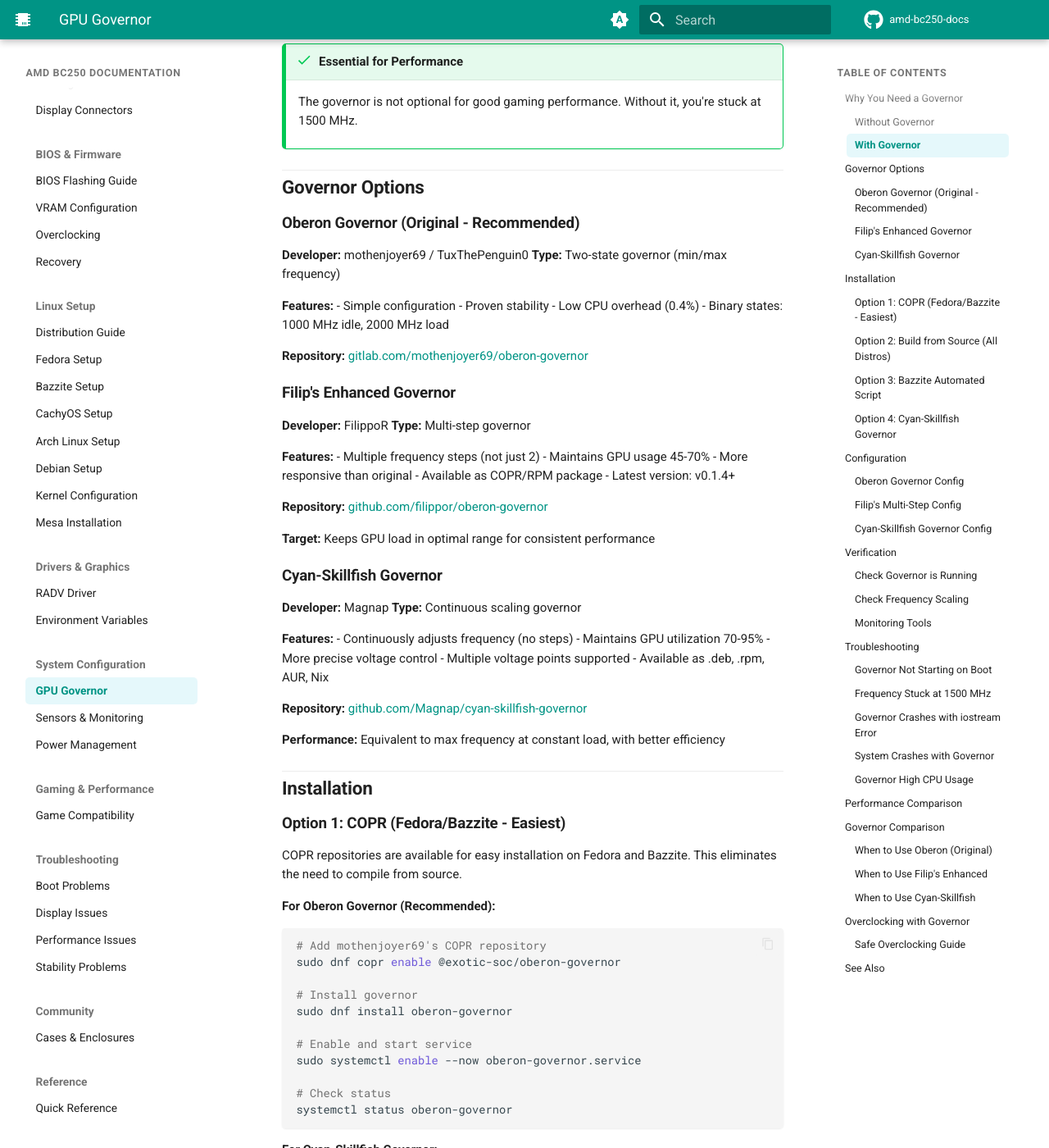
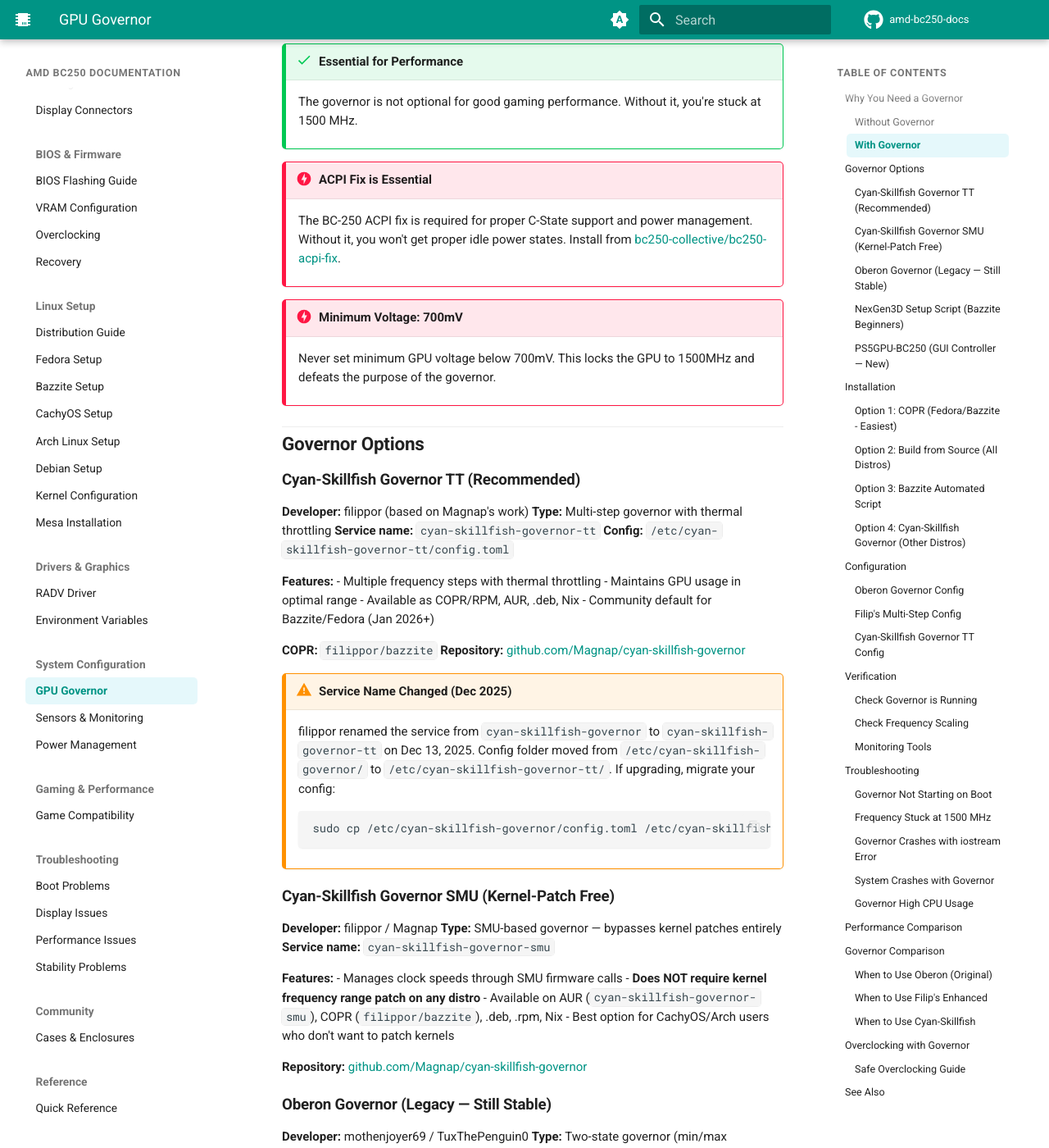
Before and after one commit to elektricM/amd-bc250-docs, an MkDocs documentation site: the page built from docs/system/governor.md, in a window 1280 px wide and 1400 px high, scrolled down 612 px. Shown: the whole window at 82% size. Built offline with MkDocs 1.6.1 and Material for MkDocs 9.7.7, drawn with Linux system fonts in a browser that asks for light colours; comment, search, counter and statistics services are not loaded; the version menu is left out; some of the changed text lies outside the part shown.

Commit message:
fix(governor): update governor landscape, service names, and add critical warnings
- Promote cyan-skillfish-governor-tt as recommended (community default since Jan 2026)
- Add cyan-skillfish-governor-smu as kernel-patch-free alternative
- Mark oberon-governor as legacy (still stable)
- Fix service name: cyan-skillfish-governor → cyan-skillfish-governor-tt
- Fix config path: /etc/cyan-skillfish-governor/ → /etc/cyan-skillfish-governor-tt/
- Add NexGen3D setup script reference
- Add critical warnings: ACPI fix essential, min voltage ≥700mV
- Add SMU governor install instructions for Fedora and Arch

````diff
--- a/docs/system/governor.md
+++ b/docs/system/governor.md
@@ -24,9 +24,52 @@
 !!!success "Essential for Performance"
     The governor is not optional for good gaming performance. Without it, you're stuck at 1500 MHz.
 
+!!!danger "ACPI Fix is Essential"
+    The BC-250 ACPI fix is required for proper C-State support and power management. Without it, you won't get proper idle power states. Install from [bc250-collective/bc250-acpi-fix](https://github.com/bc250-collective/bc250-acpi-fix).
+
+!!!danger "Minimum Voltage: 700mV"
+    Never set minimum GPU voltage below 700mV. This locks the GPU to 1500MHz and defeats the purpose of the governor.
+
 ## Governor Options
 
-### Oberon Governor (Original - Recommended)
+### Cyan-Skillfish Governor TT (Recommended)
+
+**Developer:** filippor (based on Magnap's work)
+**Type:** Multi-step governor with thermal throttling
+**Service name:** `cyan-skillfish-governor-tt`
+**Config:** `/etc/cyan-skillfish-governor-tt/config.toml`
+
+**Features:**
+- Multiple frequency steps with thermal throttling
+- Maintains GPU usage in optimal range
+- Available as COPR/RPM, AUR, .deb, Nix
+- Community default for Bazzite/Fedora (Jan 2026+)
+
+**COPR:** `filippor/bazzite`
+**Repository:** [github.com/Magnap/cyan-skillfish-governor](https://github.com/Magnap/cyan-skillfish-governor)
+
+!!!warning "Service Name Changed (Dec 2025)"
+    filippor renamed the service from `cyan-skillfish-governor` to `cyan-skillfish-governor-tt` on Dec 13, 2025. Config folder moved from `/etc/cyan-skillfish-governor/` to `/etc/cyan-skillfish-governor-tt/`. If upgrading, migrate your config:
+
+    ```bash
+    sudo cp /etc/cyan-skillfish-governor/config.toml /etc/cyan-skillfish-governor-tt/config.toml
+    ```
+
+### Cyan-Skillfish Governor SMU (Kernel-Patch Free)
+
+**Developer:** filippor / Magnap
+**Type:** SMU-based governor — bypasses kernel patches entirely
+**Service name:** `cyan-skillfish-governor-smu`
+
+**Features:**
+- Manages clock speeds through SMU firmware calls
+- **Does NOT require kernel frequency range patch on any distro**
+- Available on AUR (`cyan-skillfish-governor-smu`), COPR (`filippor/bazzite`), .deb, .rpm, Nix
+- Best option for CachyOS/Arch users who don't want to patch kernels
+
+**Repository:** [github.com/Magnap/cyan-skillfish-governor](https://github.com/Magnap/cyan-skillfish-governor)
+
+### Oberon Governor (Legacy — Still Stable)
 
 **Developer:** mothenjoyer69 / TuxThePenguin0
 **Type:** Two-state governor (min/max frequency)
@@ -37,39 +80,35 @@
 - Low CPU overhead (0.4%)
 - Binary states: 1000 MHz idle, 2000 MHz load
 
+**COPR:** `@exotic-soc/oberon-governor`
 **Repository:** [gitlab.com/mothenjoyer69/oberon-governor](https://gitlab.com/mothenjoyer69/oberon-governor)
 
-### Filip's Enhanced Governor
+### NexGen3D Setup Script (Bazzite Beginners)
 
-**Developer:** FilippoR
-**Type:** Multi-step governor
+**Repository:** [github.com/NexGen-3D-Printing/SteamMachine](https://github.com/NexGen-3D-Printing/SteamMachine)
+
+Installs cyan-skillfish-governor-tt + zram + CPU mitigations. De facto standard for Bazzite beginners.
+
+### PS5GPU-BC250 (GUI Controller — New)
+
+**Developer:** ZEROAESQUERDA
+**Type:** GUI-based GPU controller with automatic and manual modes
 
 **Features:**
-- Multiple frequency steps (not just 2)
-- Maintains GPU usage 45-70%
-- More responsive than original
-- Available as COPR/RPM package
-- Latest version: v0.1.4+
+- Visual Qt-based interface (works on KDE, GNOME)
+- Adjust min/max GPU frequency and voltage
+- Set operating temperature limits
+- Automatic clock control in 4 boost stages based on load and temperature
+- Manual frequency and voltage control mode
+- No kernel patches or config file editing required
+- Works like MSI Afterburner / Adrenalin on Windows
 
-**Repository:** [github.com/filippor/oberon-governor](https://github.com/filippor/oberon-governor)
+**Repository:** [github.com/ZEROAESQUERDA/PS5GPU-BC250](https://github.com/ZEROAESQUERDA/PS5GPU-BC250)
 
-**Target:** Keeps GPU load in optimal range for consistent performance
+!!!warning "Disable Other Governors First"
+    You must disable any running GPU governor (oberon, cyan-skillfish) before using PS5GPU-BC250. Running multiple frequency controllers simultaneously will cause conflicts.
 
-### Cyan-Skillfish Governor
-
-**Developer:** Magnap
-**Type:** Continuous scaling governor
-
-**Features:**
-- Continuously adjusts frequency (no steps)
-- Maintains GPU utilization 70-95%
-- More precise voltage control
-- Multiple voltage points supported
-- Available as .deb, .rpm, AUR, Nix
-
-**Repository:** [github.com/Magnap/cyan-skillfish-governor](https://github.com/Magnap/cyan-skillfish-governor)
-
-**Performance:** Equivalent to max frequency at constant load, with better efficiency
+---
 
 ## Installation
 
@@ -92,7 +131,7 @@
 systemctl status oberon-governor
 ```
 
-**For Cyan-Skillfish Governor:**
+**For Cyan-Skillfish Governor TT (Recommended):**
 ```bash
 # Add filippor's COPR repository
 sudo dnf copr enable filippor/bazzite
@@ -101,7 +140,19 @@
 sudo dnf install cyan-skillfish-governor-tt
 
 # Enable and start service
-sudo systemctl enable --now cyan-skillfish-governor.service
+sudo systemctl enable --now cyan-skillfish-governor-tt.service
+```
+
+**For SMU Governor (No Kernel Patch Needed):**
+```bash
+# Fedora/Bazzite:
+sudo dnf copr enable filippor/bazzite
+sudo dnf install cyan-skillfish-governor-smu
+sudo systemctl enable --now cyan-skillfish-governor-smu.service
+
+# Arch/CachyOS:
+yay -S cyan-skillfish-governor-smu
+sudo systemctl enable --now cyan-skillfish-governor-smu.service
 ```
 
 !!!warning "Important: Verify GPU Device Targeting"
@@ -110,13 +161,6 @@
     - Check which card is BC-250: `ls -la /sys/class/drm/ | grep card`
     - The governor may target card0 or card1 depending on your system
     - If governor settings don't apply, you may need to manually specify the correct card in configuration
-
-!!!info "Alternative: SMU Governor (Kernel-Patch Free)"
-    **Emerging Alternative:** If kernel patching is not feasible, use the SMU-based cyan-skillfish-governor instead. It manages clock speeds through SMU firmware calls and does not require kernel modifications.
-
-    Available on: AUR (`cyan-skillfish-governor-smu`), COPR, .deb, .rpm, Nix
-
-    Some distributions (notably CachyOS) support `cyan-skillfish-governor-smu` as an alternative that works without kernel patches.
 
 !!!success "No Compilation Required"
     Using COPR packages means you don't need to manually compile the governor from source. The packages are pre-built and maintained.
@@ -168,26 +212,22 @@
 systemctl status oberon-governor
 ```
 
-### Option 4: Cyan-Skillfish Governor
+### Option 4: Cyan-Skillfish Governor (Other Distros)
 
-**Fedora:**
+**Arch/CachyOS:**
 ```bash
-sudo dnf copr enable filippor/bazzite
-sudo dnf install cyan-skillfish-governor-tt
-```
-
-**Arch:**
-```bash
-yay -S cyan-skillfish-governor
-# Or for SMU version:
+# TT version (requires kernel patch or Bazzite):
+yay -S cyan-skillfish-governor-tt
+# SMU version (no kernel patch needed — recommended for Arch/CachyOS):
 yay -S cyan-skillfish-governor-smu
 ```
 
 **Debian/Ubuntu:**
 ```bash
 # Download .deb from GitHub releases
-wget https://github.com/Magnap/cyan-skillfish-governor/releases/download/v0.1.3/cyan-skillfish-governor_0.1.3_amd64.deb
-sudo dpkg -i cyan-skillfish-governor_0.1.3_amd64.deb
+# Check https://github.com/Magnap/cyan-skillfish-governor/releases for latest
+wget https://github.com/Magnap/cyan-skillfish-governor/releases/latest/download/cyan-skillfish-governor-tt_amd64.deb
+sudo dpkg -i cyan-skillfish-governor-tt_amd64.deb
 ```
 
 ## Configuration
@@ -254,9 +294,9 @@
   overheat_reset_ms: 10000    # Cool-down time after overheat
 ```
 
-### Cyan-Skillfish Governor Config
+### Cyan-Skillfish Governor TT Config
 
-**Config File:** `/etc/cyan-skillfish-governor/config.toml`
+**Config File:** `/etc/cyan-skillfish-governor-tt/config.toml`
 
 **Example Configuration:**
 ```toml
@@ -279,10 +319,13 @@
 burst_samples = 20     # Samples before burst to max
 ```
 
+!!!danger "Minimum Voltage: 700mV"
+    Setting minimum voltage below 700mV locks the GPU to 1500MHz. Always keep min voltage ≥700mV.
+
 **Test voltage/frequency manually:**
 ```bash
 # Stop governor
-sudo systemctl stop cyan-skillfish-governor
+sudo systemctl stop cyan-skillfish-governor-tt
 
 # Manually set frequency and voltage
 echo vc 0 2000 1000 > /sys/devices/pci0000:00/0000:00:08.1/0000:01:00.0/pp_od_clk_voltage
````
